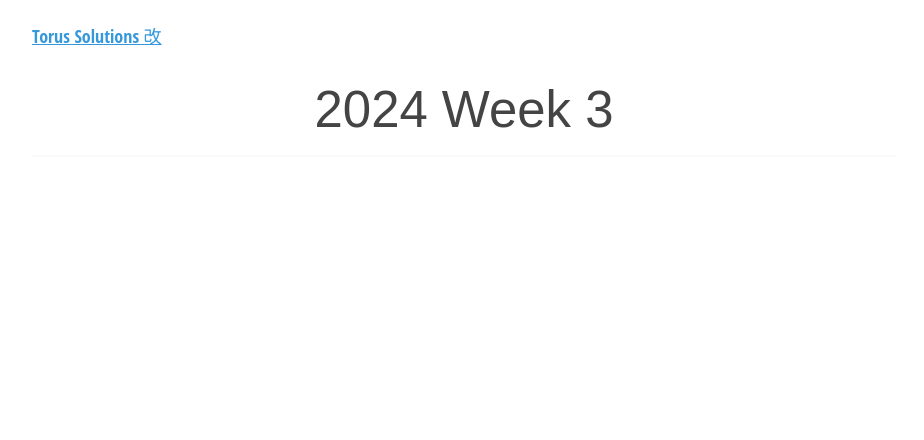
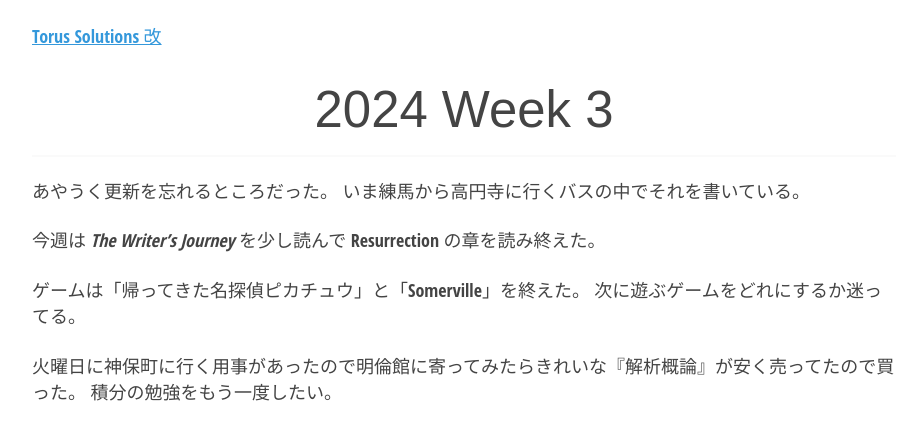
Before and after one commit to torus/torus.github.io, a Jekyll site: the page built from _posts/2024-01-21-week-03.md, in a window 1280 px wide. Shown: the top 440 px of the page, without its empty margins (176-1100 px from the left). Built offline with Jekyll 4.4.1, drawn with Linux system fonts in a browser that asks for light colours.

Commit message:
2024-01-21-week-03.md を更新

```diff
--- a/_posts/2024-01-21-week-03.md
+++ b/_posts/2024-01-21-week-03.md
@@ -1,3 +1,14 @@
 ---
 title: 2024 Week 3
 ---
+
+あやうく更新を忘れるところだった。
+いま練馬から高円寺に行くバスの中でそれを書いている。
+
+今週は _The Writer's Journey_ を少し読んで Resurrection の章を読み終えた。
+
+ゲームは「帰ってきた名探偵ピカチュウ」と「Somerville」を終えた。
+次に遊ぶゲームをどれにするか迷ってる。
+
+火曜日に神保町に行く用事があったので明倫館に寄ってみたらきれいな『解析概論』が安く売ってたので買った。
+積分の勉強をもう一度したい。
```
